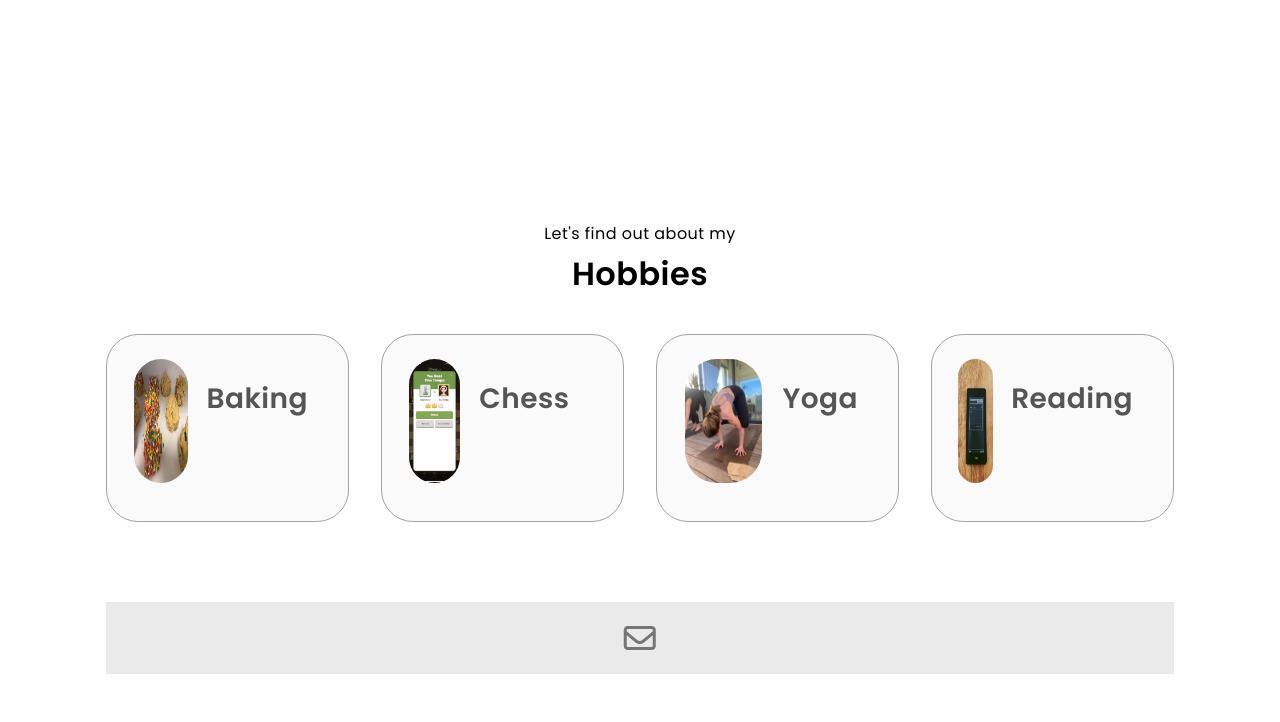
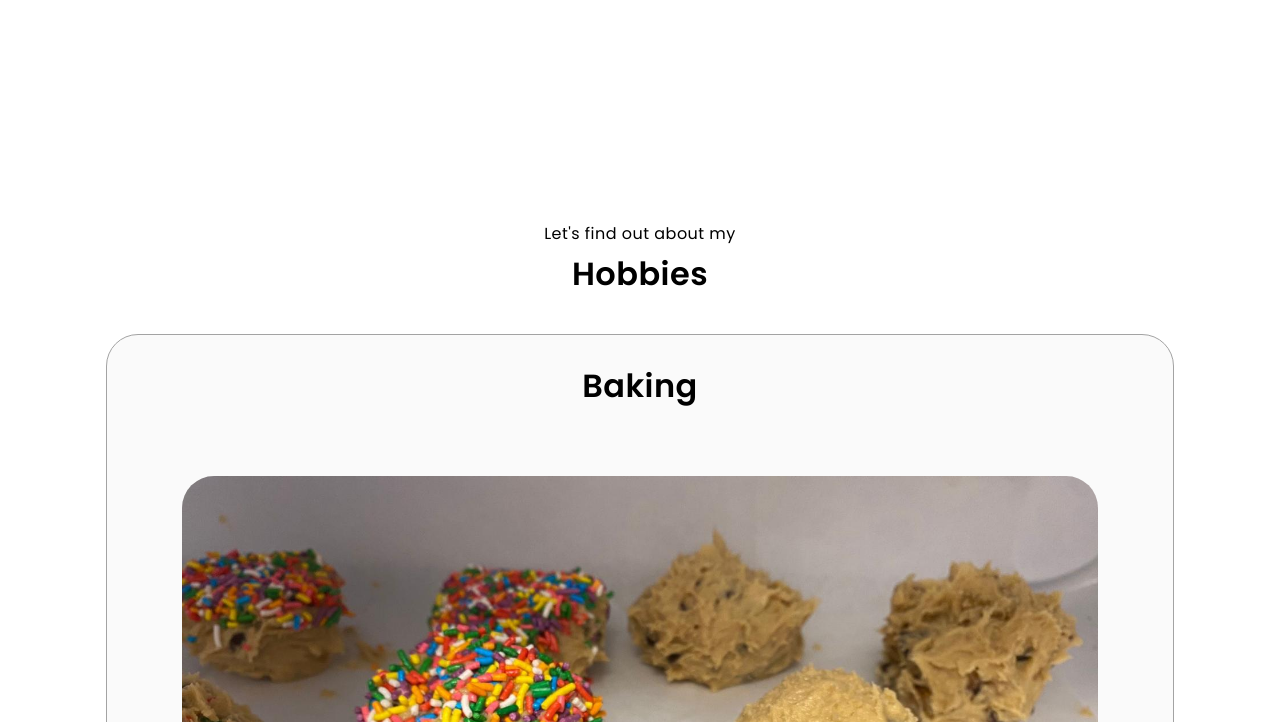
Before and after one commit to tamaralmogy/website, a plain HTML site: page index.html in a window 1280 px wide. Shown: the part 2503-3225 px from the top of the page. Before the commit the page ends 3193 px from the top, so only its background shows below. Drawn offline with nearby package versions, Linux system fonts and the light colour scheme; some icons are missing.

Commit message:
hobbies section update

```diff
--- a/cv.css
+++ b/cv.css
@@ -292,7 +292,6 @@ article .icon:hover {
 .hobby-img {
   border-radius: 2rem;
   width: 90%;
-  height: 90%;
 }
 
 .hobby-title {
@@ -306,6 +305,8 @@ article .icon:hover {
   font-size: 1.75rem;
   margin-bottom: 2rem;
 }
+
+
 
 
 
--- a/index.html
+++ b/index.html
@@ -171,6 +171,8 @@
           <div class="details-container">
             <div class="article-container">
               <article>
+                <div>
+                  <h3>Italy</h3>
                   <a href="https://www.italia.it/en" target="_blank">
                     <img
                       src="./assets/ice-cream.jpeg"
@@ -178,8 +180,6 @@
                       class="icon"
                     />
                   </a>
-                <div>
-                  <h3>Italy</h3>
                   <div class="text-container">
                     <p>
                     In September, I embarked on a three-week Italian escapade with two dear friends,
@@ -194,6 +194,8 @@
                 </div>
               </article>
               <article>
+                <div>
+                  <h3>New York</h3>
                   <a href="https://www.nyctourism.com/" target="_blank">
                     <img
                       src="./assets/newyork-icon.jpeg"
@@ -201,8 +203,6 @@
                       class="icon"
                     />
                   </a>
-                <div>
-                  <h3>New York</h3>
                   <div class="text-container">
                     <p>
                       In April 2022, accompanied by my dad and sister, I ventured to New York City,
@@ -216,6 +216,8 @@
                 </div>
               </article>
               <article>
+                <div>
+                  <h3>India & Sri Lanka</h3>
                   <a href="https://knowindia.india.gov.in/" target="_blank">
                     <img
                     src="./assets/india-icon.jpeg"
@@ -223,8 +225,6 @@
                     class="icon"
                     />
                   </a>
-                <div>
-                  <h3>India & Sri Lanka</h3>
                   <div class="text-container">
                     <p>
                       In August 2019, I embarked on a two-and-a-half-month journey to India and Sri Lanka,
@@ -257,45 +257,14 @@
       <div class="about-containers">
         <div class="details-container color-container">
           <div class="article-container">
+            <h2 class="title">Baking</h2>
             <img
               src="./assets/baking.jpeg"
               alt="Baking"
               class="hobby-img"
             />
+
           </div>
-          <h2 class="hobbies-sub-title hobby-title">Baking</h2>
-        </div>
-        <div class="details-container color-container">
-          <div class="article-container">
-            <img
-              src="./assets/chess.jpeg"
-              alt="Chess"
-              class="hobby-img"
-            />
-          </div>
-          <h2 class="hobbies-sub-title hobby-title">Chess</h2>
-        </div>
-        <div class="details-container color-container">
-          <div class="article-container">
-            <img
-              src="./assets/yoga.jpeg"
-              alt="Yogaa"
-              class="hobby-img"
-            />
-          </div>
-          <h2 class="hobbies-sub-title hobby-title">Yoga</h2>
-        </div>
-        <div class="details-container color-container">
-          <div class="article-container">
-            <img
-              src="./assets/reading.jpeg"
-              alt="kindel"
-              class="hobby-img"
-            />
-          </div>
-          <h2 class="hobbies-sub-title hobby-title">Reading</h2>
-        </div>
-
         </div>
     </div>
   </section>
```
Lines whose indentation alone changed are shown as unchanged.
